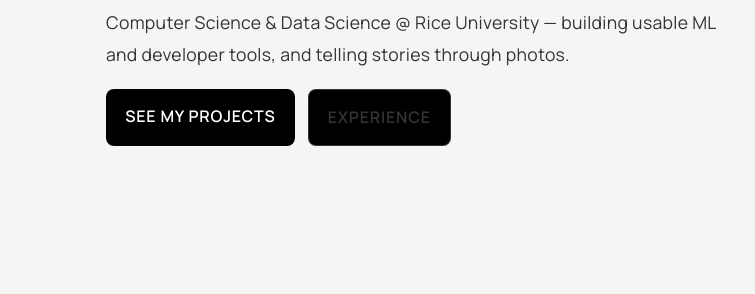
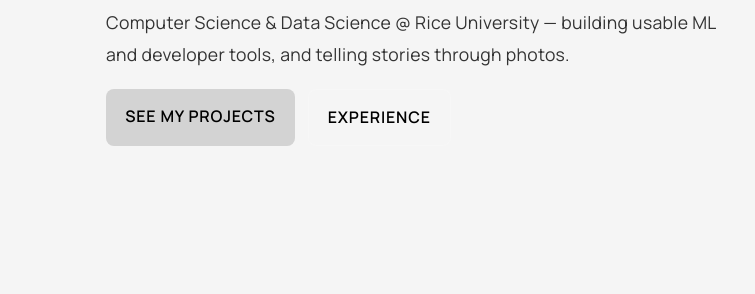
Before and after one commit to chloe608/chloe-website, a plain HTML site: page index.html in a window 1280 px wide. Both pictures are taken after a click on the button "☀️". Shown: the part 256-550 px from the top of the page, 0-755 px from the left. Drawn offline with Linux system fonts and the light colour scheme.

Commit message:
update light mode buttons

```diff
--- a/assets/css/style.css
+++ b/assets/css/style.css
@@ -193,6 +193,17 @@ main {
   background: transparent;
   color: var(--text);
   border: 1px solid rgba(255, 255, 255, .2);
+}
+
+/* Light mode button styles */
+.light-mode .btn {
+  background: #d3d3d3; /* Light gray background */
+  color: #000000; /* Black text */
+}
+
+.light-mode .btn-ghost {
+  background: var(--bg-light); /* Same as main background */
+  color: #000000; /* Black text */
 }
 
 .cards h2 {
@@ -403,7 +414,13 @@ header {
 }
 
 .light-mode .btn {
-  background: var(--brand-light);
+  background: #d3d3d3; /* Light gray background */
+  color: #000000; /* Black text */
+}
+
+.light-mode .btn-ghost {
+  background: var(--bg-light); /* Same as main background */
+  color: #000000; /* Black text */
 }
 
 body.light-mode {
```
